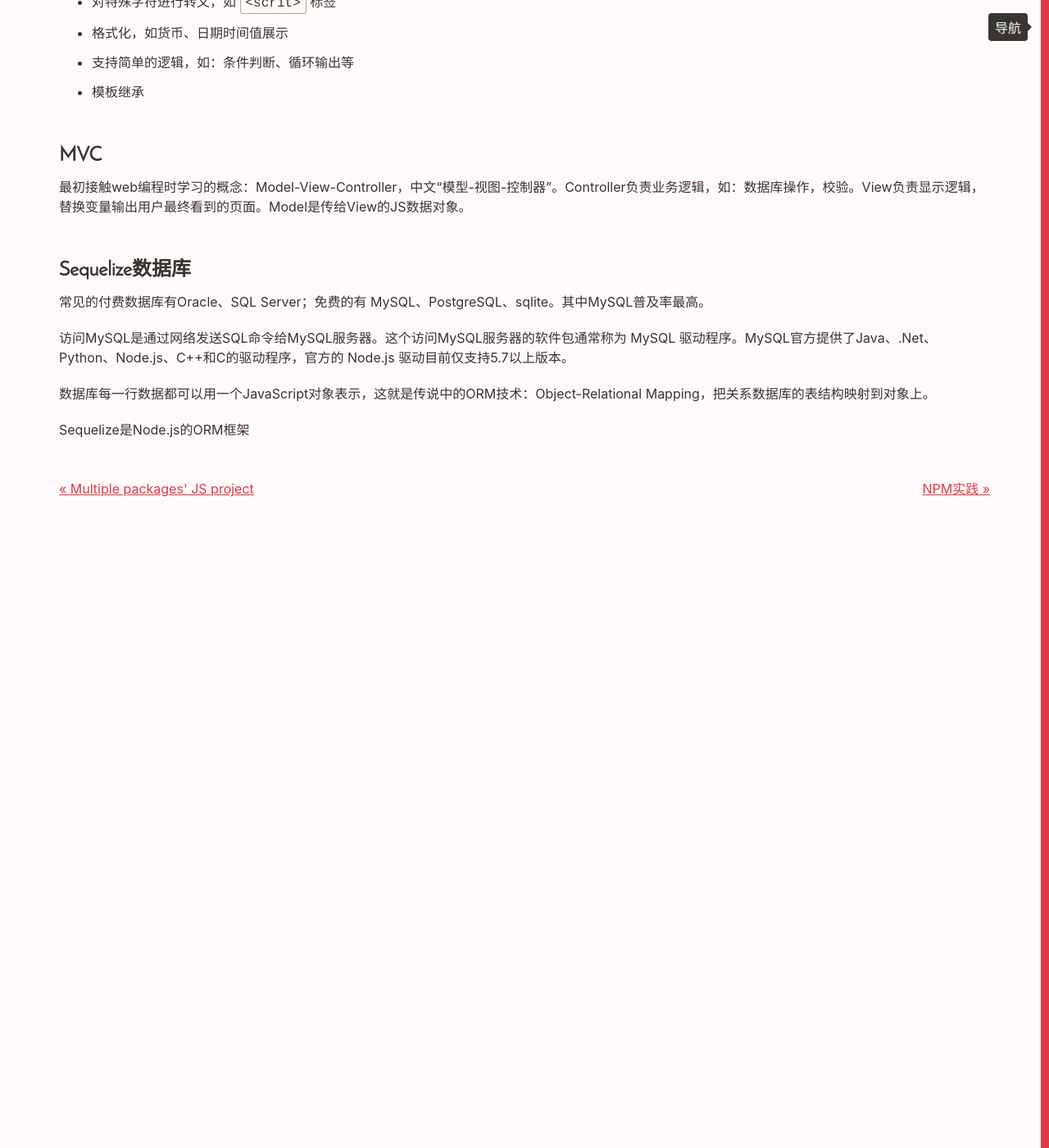
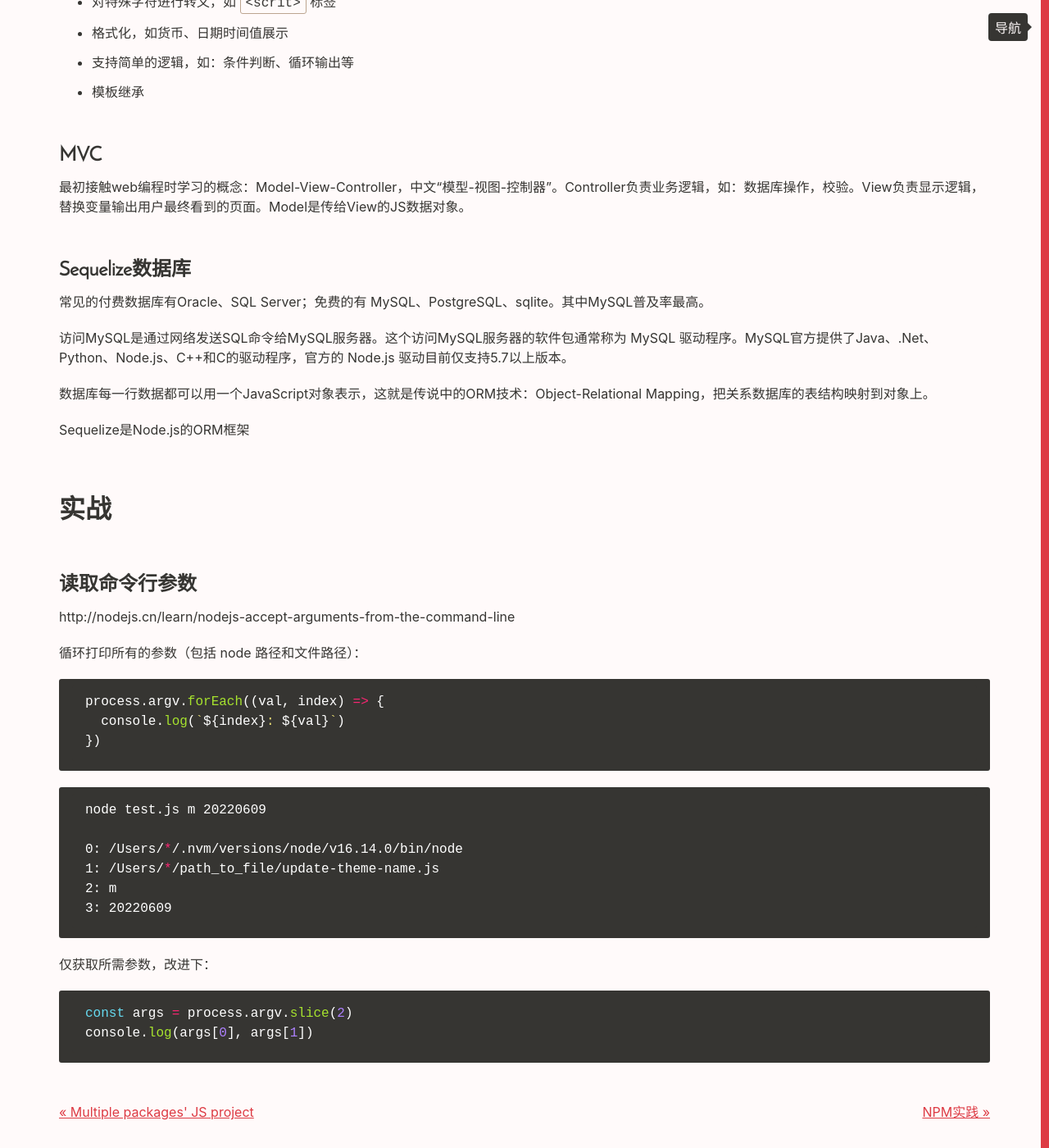
Before and after one commit to Vivi-wu/dive-into-web, a Jekyll site: the page built from _posts/2018-12-17-Node.js-overview.markdown, in a window 1280 px wide and 1400 px high, scrolled down 6449 px. Shown: the whole window at 82% size. Built offline with Jekyll 4.4.1, drawn with Linux system fonts in a browser that asks for light colours.

Commit message:
update blog for node.js read command line params

````diff
--- a/_posts/2018-12-17-Node.js-overview.markdown
+++ b/_posts/2018-12-17-Node.js-overview.markdown
@@ -265,3 +265,32 @@ app.use(async (ctx, next) => {
 数据库每一行数据都可以用一个JavaScript对象表示，这就是传说中的ORM技术：Object-Relational Mapping，把关系数据库的表结构映射到对象上。
 
 Sequelize是Node.js的ORM框架
+
+
+## 实战
+
+### 读取命令行参数
+
+http://nodejs.cn/learn/nodejs-accept-arguments-from-the-command-line
+
+循环打印所有的参数（包括 node 路径和文件路径）：
+
+```js
+process.argv.forEach((val, index) => {
+  console.log(`${index}: ${val}`)
+})
+```
+```shell
+node test.js m 20220609
+
+0: /Users/*/.nvm/versions/node/v16.14.0/bin/node
+1: /Users/*/path_to_file/update-theme-name.js
+2: m
+3: 20220609
+```
+
+仅获取所需参数，改进下：
+```js
+const args = process.argv.slice(2)
+console.log(args[0], args[1])
+```
````
